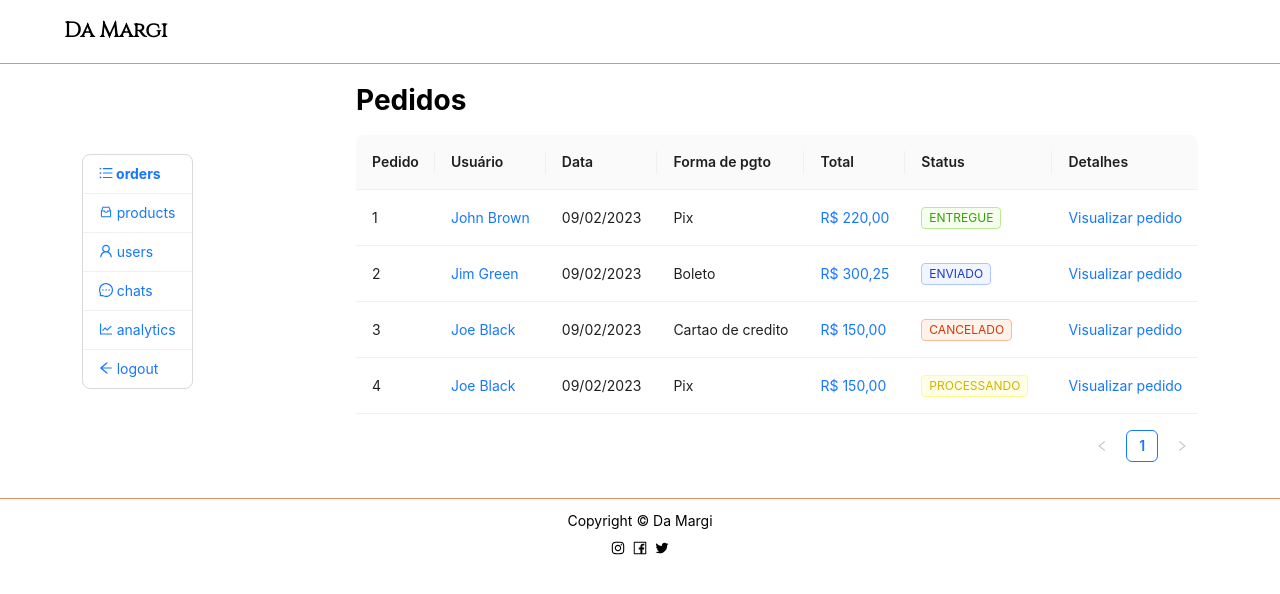
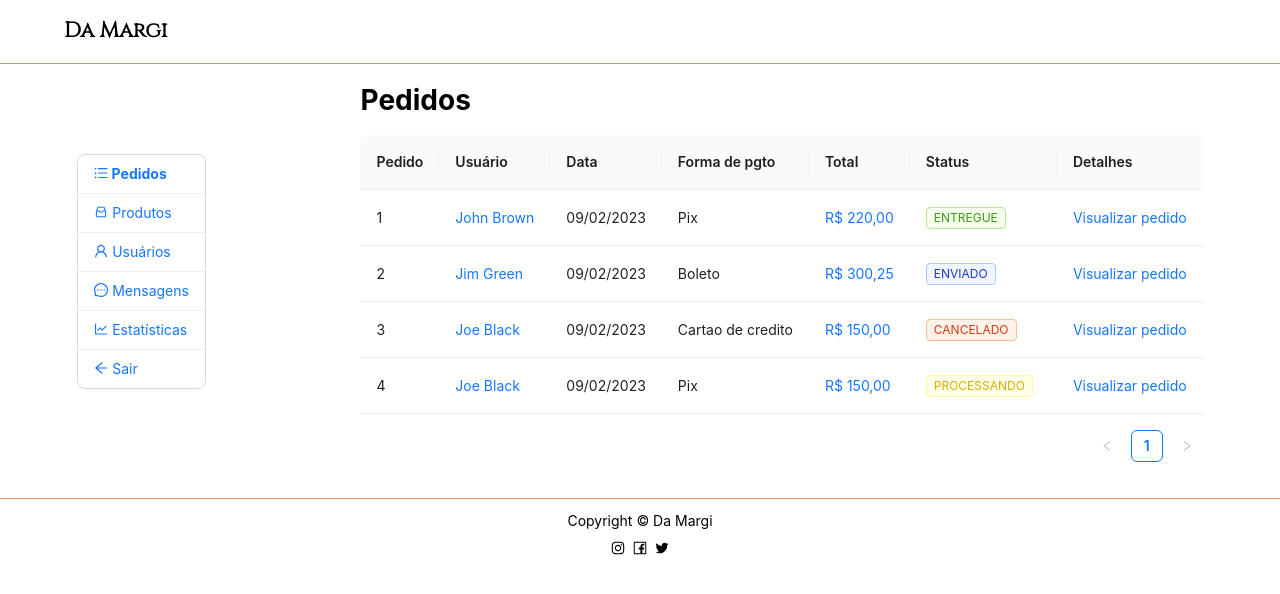
Before and after one commit to guibeutler/MERN-Stack-Project-E-commerce, a React (Create React App) app in the folder frontend/: page /admin/orders in a window 1280 px wide. Shown: the top 594 px of the page. Built offline with nearby package versions, Linux system fonts and the light colour scheme; a web font is replaced by a local one.

Commit message:
adjustment admin navbar

```diff
--- a/frontend/src/components/AdminNavbar/index.tsx
+++ b/frontend/src/components/AdminNavbar/index.tsx
@@ -1,5 +1,5 @@
 /* eslint-disable jsx-a11y/anchor-is-valid */
-import React, { ReactNode } from 'react'
+import React from 'react'
 import { Col, List } from 'antd'
 import { useNavigate } from 'react-router-dom'
 import {
@@ -11,25 +11,41 @@ import {
 	UserOutlined,
 } from '@ant-design/icons'
 
+type MenuItem = {
+	url: string
+	icon: React.ReactNode
+	label: string
+}
+
 function AdminNavbar() {
 	const navigate = useNavigate()
 
-	const getMenuItem = (url: string, icon: ReactNode) => (
+	const getMenuItem = ({ url, icon, label }: MenuItem) => {
+		const iconWithLabel = React.cloneElement(icon as React.ReactElement, {
+			'aria-label': label,
+		})
+
+		return (
 			<a
 				onClick={() => navigate(url)}
 				style={window.location.href.includes(url) ? { fontWeight: 'bold' } : {}}
 			>
-			{icon} {url.split('/').pop()}
+				{iconWithLabel} {label}
 			</a>
 		)
+	}
 
-	const menuList = [
-		getMenuItem('/admin/orders', <UnorderedListOutlined />),
-		getMenuItem('/admin/products', <InboxOutlined />),
-		getMenuItem('/admin/users', <UserOutlined />),
-		getMenuItem('/admin/chats', <MessageOutlined />),
-		getMenuItem('/admin/analytics', <LineChartOutlined />),
-		getMenuItem('/logout', <ArrowLeftOutlined />),
+	const menuList: MenuItem[] = [
+		{ url: '/admin/orders', icon: <UnorderedListOutlined />, label: 'Pedidos' },
+		{ url: '/admin/products', icon: <InboxOutlined />, label: 'Produtos' },
+		{ url: '/admin/users', icon: <UserOutlined />, label: 'Usuários' },
+		{ url: '/admin/chats', icon: <MessageOutlined />, label: 'Mensagens' },
+		{
+			url: '/admin/analytics',
+			icon: <LineChartOutlined />,
+			label: 'Estatísticas',
+		},
+		{ url: '/logout', icon: <ArrowLeftOutlined />, label: 'Sair' },
 	]
 
 	return (
@@ -38,7 +54,9 @@ function AdminNavbar() {
 				size="small"
 				bordered
 				dataSource={menuList}
-				renderItem={(item) => <List.Item>{item}</List.Item>}
+				renderItem={({ url, icon, label }: MenuItem) => (
+					<List.Item>{getMenuItem({ url, icon, label })}</List.Item>
+				)}
 			/>
 		</Col>
 	)
```
Lines whose indentation alone changed are shown as unchanged.
